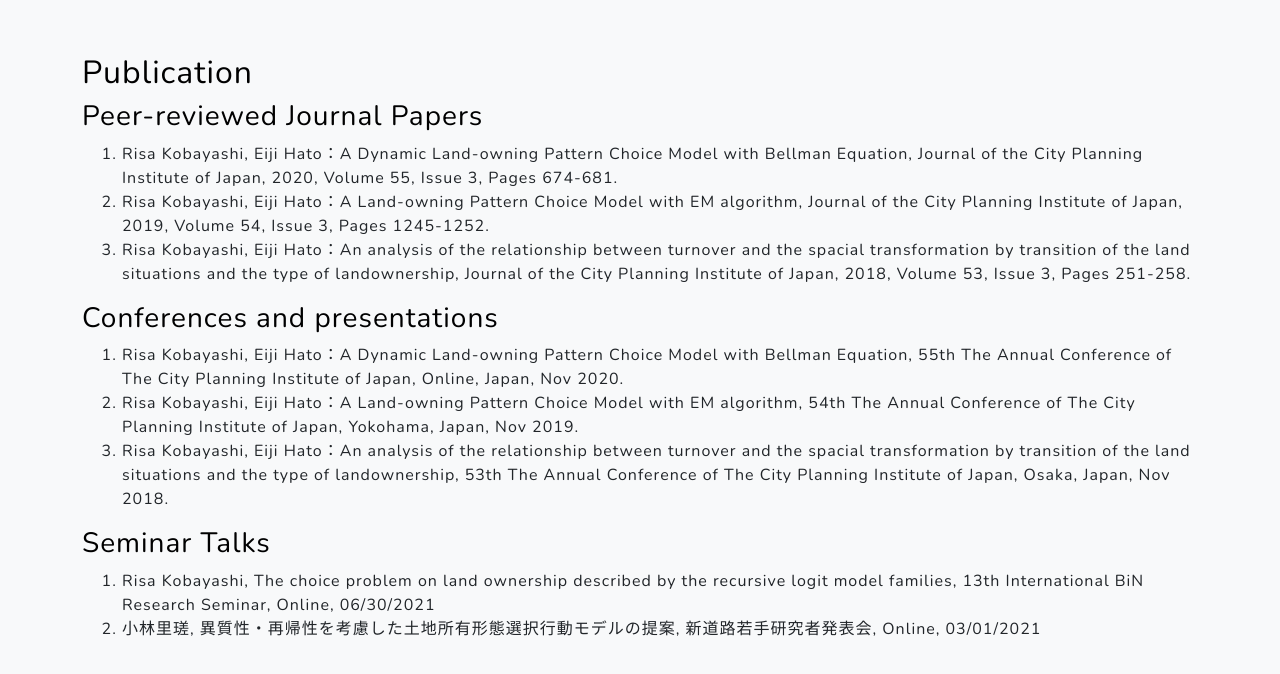
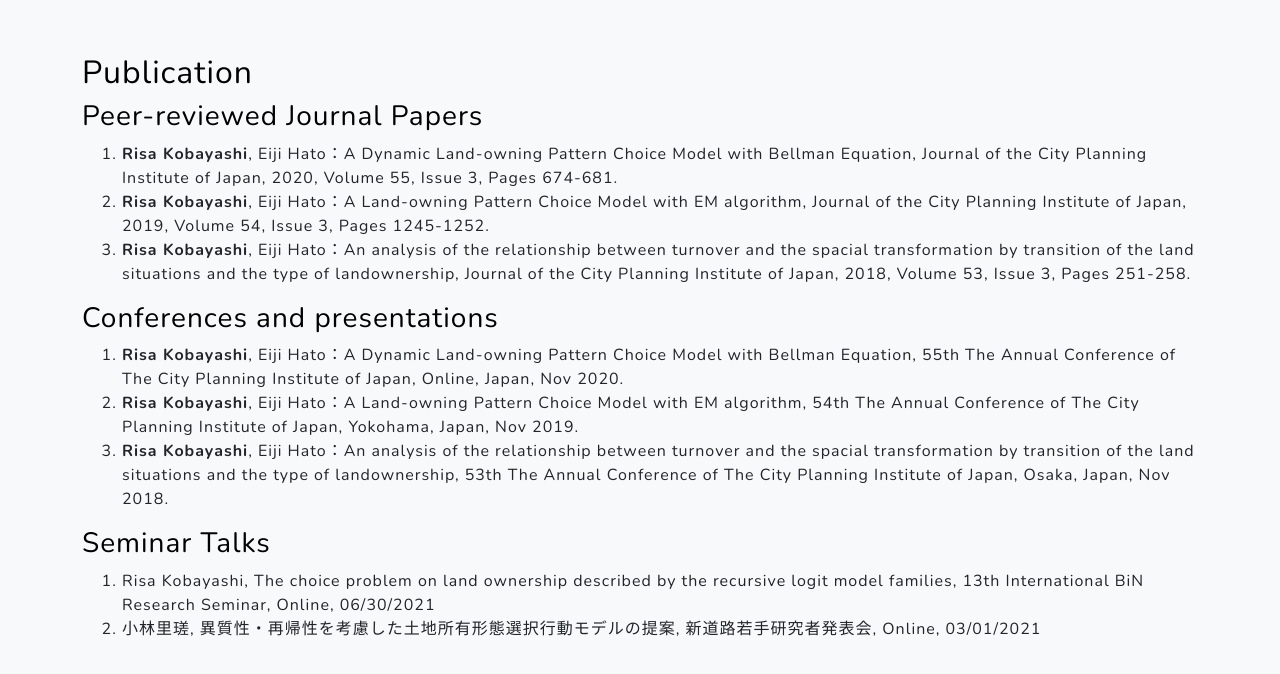
Before and after one commit to Risa-Kobayashi/Risa-Kobayashi.github.io, a website: page index.html in a window 1280 px wide. Shown: the part 1327-2001 px from the top of the page. Drawn offline with nearby package versions, Linux system fonts and the light colour scheme.

Commit message:
Update index.html

```diff
--- a/index.html
+++ b/index.html
@@ -94,7 +94,7 @@
                     <strong>B.S in Urban Engineering	</strong>2014 - 2016
                     </p>
                     <p>
-                    <em>The University of Tokyo, Japan, Adviser:  Prof. Yukio Nishimura</em>
+                    <em>　　The University of Tokyo, Japan, Adviser:  Prof. Yukio Nishimura</em>
                     </p>
             </div>
         </section>
@@ -104,14 +104,14 @@
                         <h2 class="text-black">Publication</h2>
                         <h3 class="text-black">Peer-reviewed Journal Papers</h3>
                         <ol type="1">
-                            <li>Risa Kobayashi, Eiji Hato：A Dynamic Land-owning Pattern Choice Model with Bellman Equation, Journal of the City Planning Institute of Japan, 2020, Volume 55, Issue 3, Pages 674-681.</li>
-                            <li>Risa Kobayashi, Eiji Hato：A Land-owning Pattern Choice Model with EM algorithm, Journal of the City Planning Institute of Japan, 2019, Volume 54, Issue 3, Pages 1245-1252.</li>
-                            <li>Risa Kobayashi, Eiji Hato：An analysis of the relationship between turnover and the spacial transformation by transition of the land situations and the type of landownership, Journal of the City Planning Institute of Japan, 2018, Volume 53, Issue 3, Pages 251-258.</li></ol>
+                            <li><strong>Risa Kobayashi</strong>, Eiji Hato：A Dynamic Land-owning Pattern Choice Model with Bellman Equation, Journal of the City Planning Institute of Japan, 2020, Volume 55, Issue 3, Pages 674-681.</li>
+                            <li><strong>Risa Kobayashi</strong>, Eiji Hato：A Land-owning Pattern Choice Model with EM algorithm, Journal of the City Planning Institute of Japan, 2019, Volume 54, Issue 3, Pages 1245-1252.</li>
+                            <li><strong>Risa Kobayashi</strong>, Eiji Hato：An analysis of the relationship between turnover and the spacial transformation by transition of the land situations and the type of landownership, Journal of the City Planning Institute of Japan, 2018, Volume 53, Issue 3, Pages 251-258.</li></ol>
                         <h3 class="text-black">Conferences and presentations</h3>
                         <ol type="1">
-                            <li>Risa Kobayashi, Eiji Hato：A Dynamic Land-owning Pattern Choice Model with Bellman Equation, 55th The Annual Conference of The City Planning Institute of Japan, Online, Japan, Nov 2020.        </li>
-                            <li>Risa Kobayashi, Eiji Hato：A Land-owning Pattern Choice Model with EM algorithm, 54th The Annual Conference of The City Planning Institute of Japan, Yokohama, Japan, Nov 2019.  </li>
-                            <li>Risa Kobayashi, Eiji Hato：An analysis of the relationship between turnover and the spacial transformation by transition of the land situations and the type of landownership, 53th The Annual Conference of The City Planning Institute of Japan, Osaka, Japan, Nov 2018.
+                            <li><strong>Risa Kobayashi</strong>, Eiji Hato：A Dynamic Land-owning Pattern Choice Model with Bellman Equation, 55th The Annual Conference of The City Planning Institute of Japan, Online, Japan, Nov 2020.        </li>
+                            <li><strong>Risa Kobayashi</strong>, Eiji Hato：A Land-owning Pattern Choice Model with EM algorithm, 54th The Annual Conference of The City Planning Institute of Japan, Yokohama, Japan, Nov 2019.  </li>
+                            <li><strong>Risa Kobayashi</strong>, Eiji Hato：An analysis of the relationship between turnover and the spacial transformation by transition of the land situations and the type of landownership, 53th The Annual Conference of The City Planning Institute of Japan, Osaka, Japan, Nov 2018.
                             </li>
                         </ol>
                         <h3 class="text-black">Seminar Talks</h3>
```
